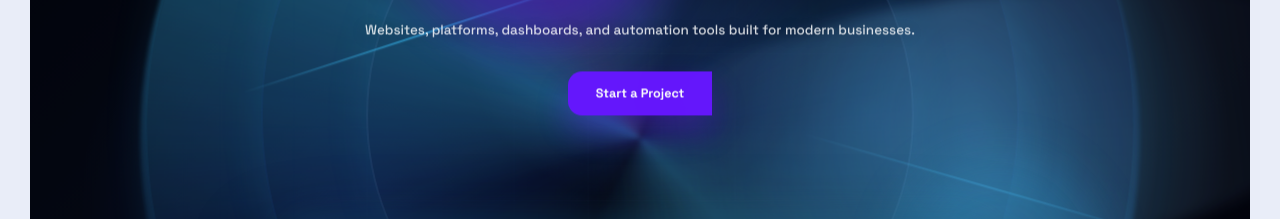
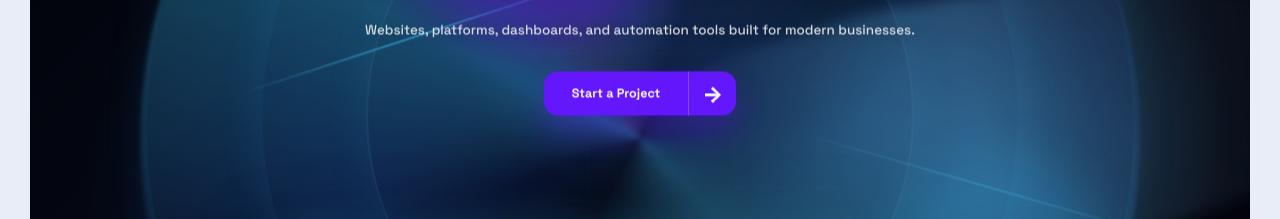
Before and after one commit to obadahpip/Gray_Matter_Ai, a plain HTML site: page index.html in a window 1280 px wide. Shown: the part 252-471 px from the top of the page. Drawn offline with Linux system fonts and the light colour scheme.

Commit message:
Remove files

```diff
--- a/index.html
+++ b/index.html
@@ -70,6 +70,7 @@
 
             <div class="hero-actions">
               <a href="#calculator" class="hero-btn-primary">Start a Project</a>
+              <a class="hero-btn-icon">→</a>
             </div>
           </div>
 
```
Also changed, not shown: 2 other files.
